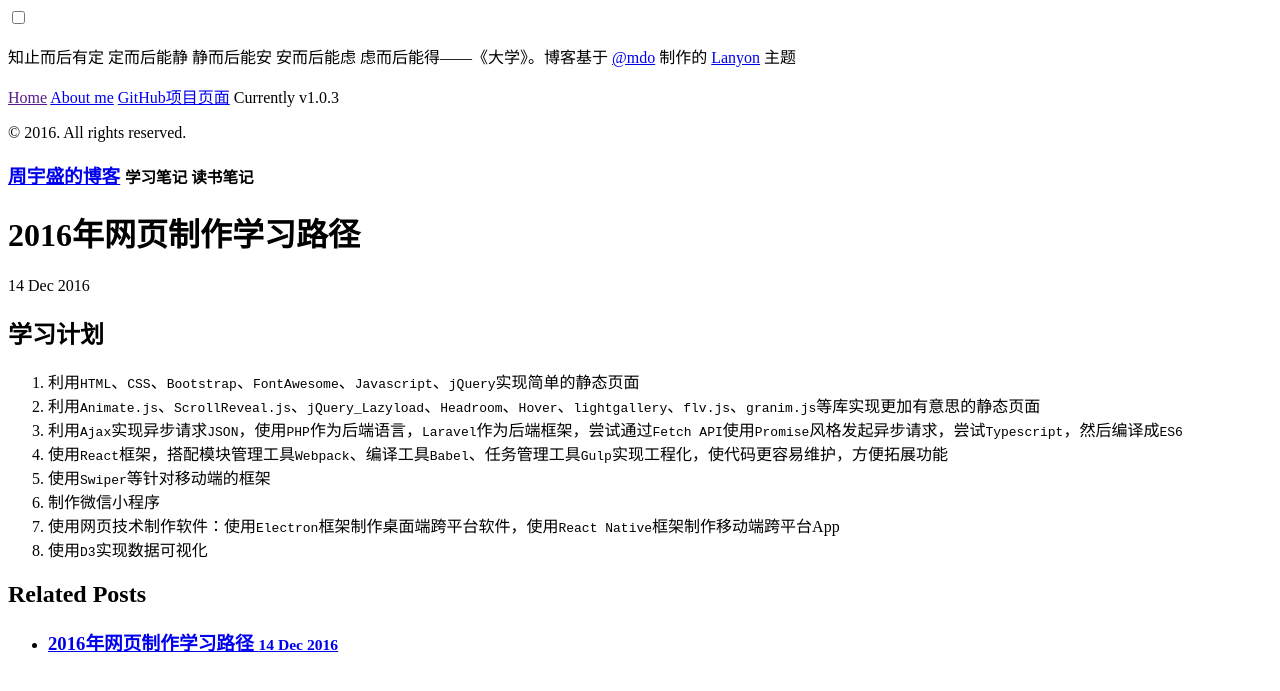
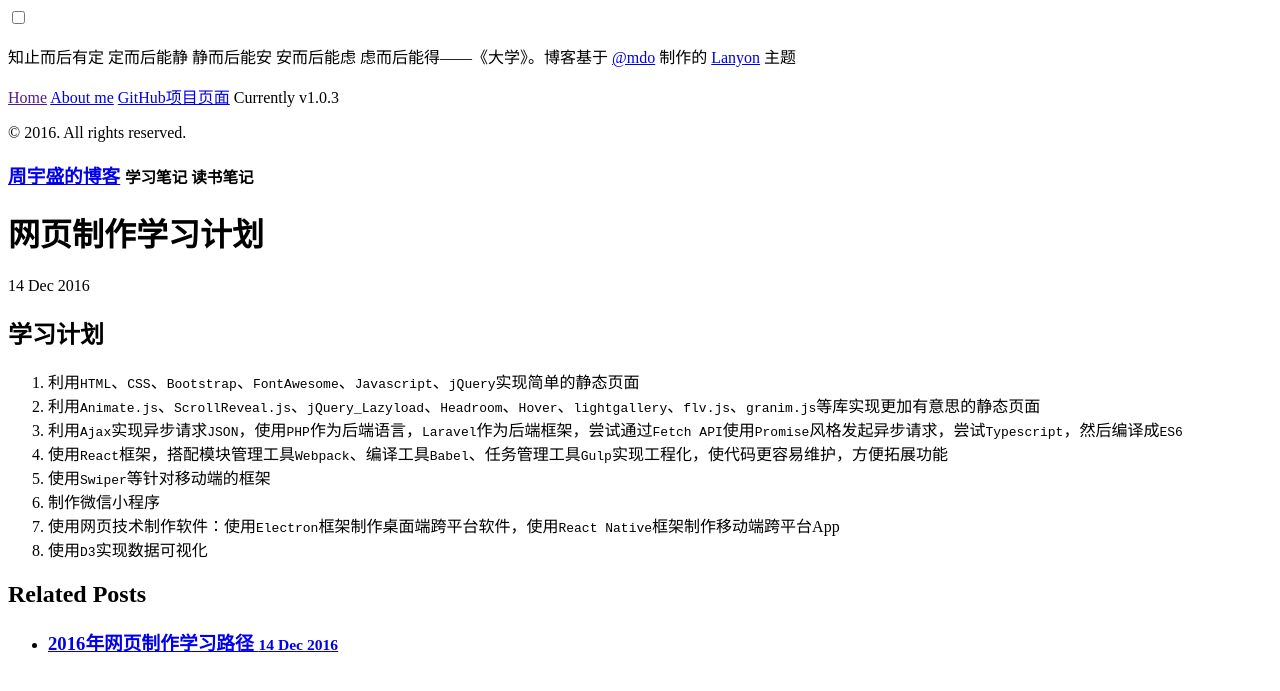
Before and after one commit to jasonzhouu/old-github-pages, a Jekyll site: the page built from _posts/2016-12-14-learning-plan.md, in a window 1280 px wide. Shown: the top 691 px of the page. Built offline with Jekyll 4.4.1, drawn with Linux system fonts in a browser that asks for light colours; comment, search, counter and statistics services are not loaded.

Commit message:
更改标题

```diff
--- a/_posts/2016-12-14-learning-plan.md
+++ b/_posts/2016-12-14-learning-plan.md
@@ -1,6 +1,6 @@
 ---
 layout: post
-title: "2016年网页制作学习路径"
+title: "网页制作学习计划"
 ---
 
 ## 学习计划
```
